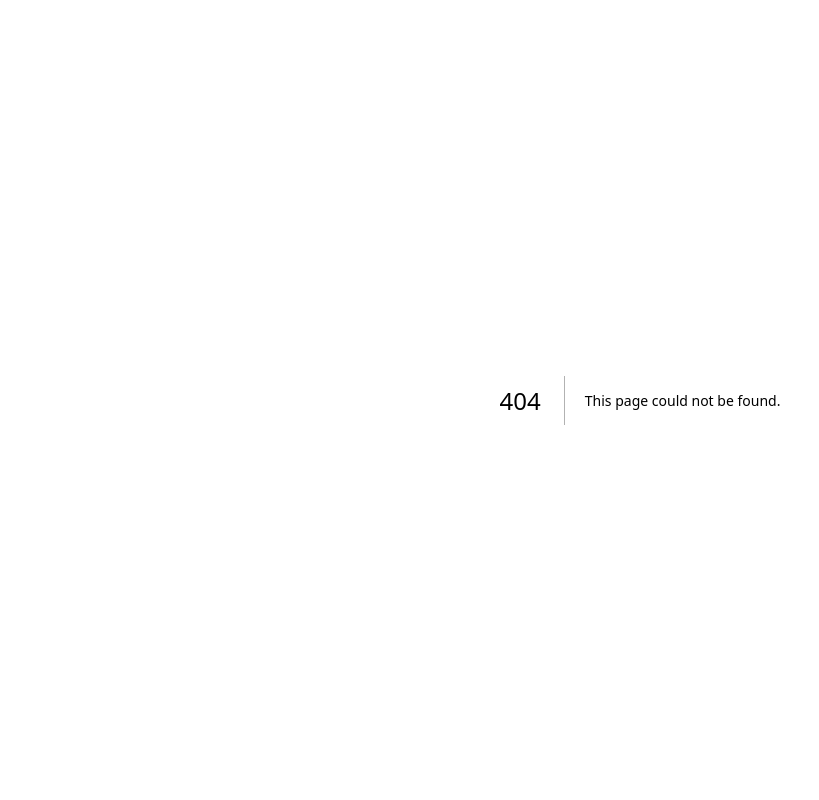
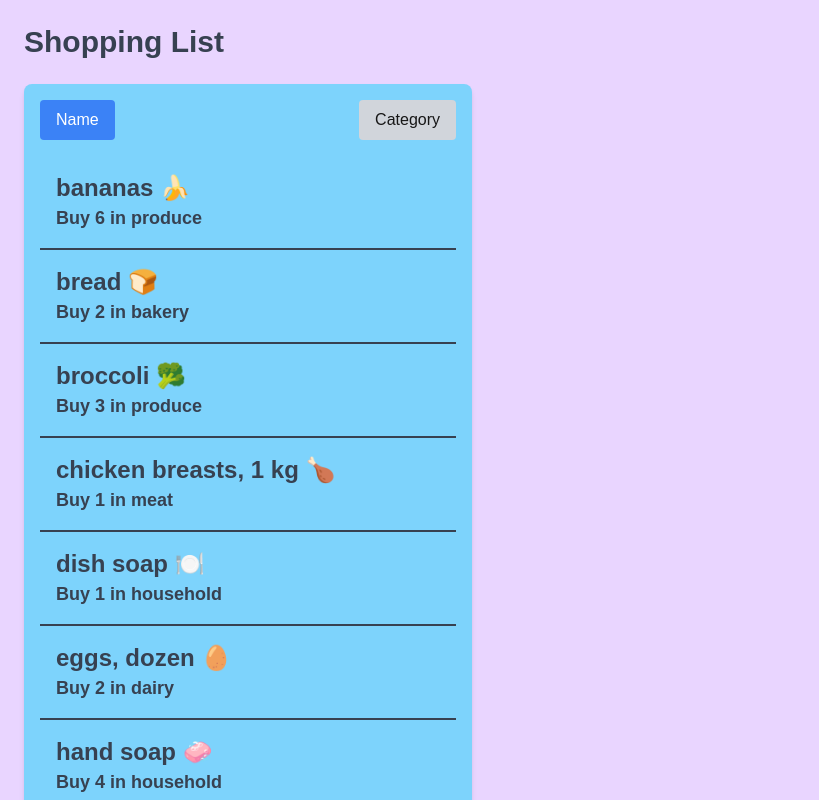
Before and after one commit to jacobJ-TheCreator/cprg306-assignments, a Next.js app: page /week-6 in a window 1280 px wide. Before the commit this address had no page. Shown: the top 800 px of the page, without its empty margins (0-819 px from the left). Built offline with nearby package versions, Linux system fonts and the light colour scheme.

Commit message:
lab 6
final 2025-03-4

```diff
--- a/app/page.js
+++ b/app/page.js
@@ -14,6 +14,8 @@
       <p><Link href="http://localhost:3000/week-3">Week 3 Assignment</Link></p>
       <p><Link href="http://localhost:3000/week-4">Week 4 Assignment</Link></p>
       <p><Link href="http://localhost:3000/week-5">Week 5 Assignment</Link></p>
+      <p><Link href="http://localhost:3000/week-6">Week 6 Assignment</Link></p>
+
     </div>
   );
 
--- /dev/null
+++ b/app/week-6/item-list.js
@@ -0,0 +1,43 @@
+//2025-03-04
+"use client";
+import React, { useState } from "react";
+import Item from "./item";
+import itemsData from "./items.json";
+
+export default function ItemList() {
+    const [items] = useState(itemsData);
+    const [sortBy, setSortBy] = useState("name");
+    const sortedItems = [...items].sort((a, b) => {
+        if (sortBy === "name") {
+            return a.name.localeCompare(b.name);
+        } else if (sortBy === "category") {
+            return a.category.localeCompare(b.category);
+        }
+        return 0;
+    });
+
+    return (
+        <main className="max-w-md bg-sky-300 shadow-md rounded-lg p-4">
+            <div className="flex justify-between mb-4">
+                <button
+                    className={`px-4 py-2 rounded ${sortBy === "name" ? "bg-blue-500 text-white" : "bg-gray-300"}`}
+                    onClick={() => setSortBy("name")}
+                >
+                    Name
+                </button>
+                <button
+                    className={`px-4 py-2 rounded ${sortBy === "category" ? "bg-blue-500 text-white" : "bg-gray-300"}`}
+                    onClick={() => setSortBy("category")}
+                >
+                    Category
+                </button>
+            </div>
+
+            <ul>
+                {sortedItems.map((item) => (
+                    <Item key={item.id} name={item.name} quantity={item.quantity} category={item.category} />
+                ))}
+            </ul>
+        </main>
+    );
+}
--- /dev/null
+++ b/app/week-6/item.js
@@ -0,0 +1,14 @@
+import React from "react";
+
+export default function Item(props) {
+
+    return (
+        <li className="p-4 border-b-2 border-gray-700 flex justify-between items-start">
+            <div className="flex flex-col">
+                <p className="text-2xl text-gray-700 font-semibold">{props.name}</p>
+                <p className="text-lg text-gray-700 font-semibold">Buy {props.quantity} in {props.category} </p>
+            </div>
+
+        </li>
+    );
+}
--- /dev/null
+++ b/app/week-6/items.json
@@ -0,0 +1,74 @@
+[
+    {
+      "id": "1h2GJKH12gkHG31h1H",
+      "name": "milk, 4 L 🥛",
+      "quantity": 1,
+      "category": "dairy"
+    },
+    {
+      "id": "2KJH3k2j3H1k2J3K1H",
+      "name": "bread 🍞",
+      "quantity": 2,
+      "category": "bakery"
+    },
+    {
+      "id": "3h2KJH3k2j3H1k2J3",
+      "name": "eggs, dozen 🥚",
+      "quantity": 2,
+      "category": "dairy"
+    },
+    {
+      "id": "4k2J3K1H2GJKH12gk",
+      "name": "bananas 🍌",
+      "quantity": 6,
+      "category": "produce"
+    },
+    {
+      "id": "5H1h1H2KJH3k2j3H",
+      "name": "broccoli 🥦",
+      "quantity": 3,
+      "category": "produce"
+    },
+    {
+      "id": "6H1k2J3K1H2GJKH1",
+      "name": "chicken breasts, 1 kg 🍗",
+      "quantity": 1,
+      "category": "meat"
+    },
+    {
+      "id": "7gkHG31h1H2KJH3k",
+      "name": "pasta sauce 🍝",
+      "quantity": 3,
+      "category": "canned goods"
+    },
+    {
+      "id": "8j3H1k2J3K1H2GJK",
+      "name": "spaghetti, 454 g 🍝",
+      "quantity": 2,
+      "category": "dry goods"
+    },
+    {
+      "id": "9H12gkHG31h1H2KJ",
+      "name": "toilet paper, 12 pack 🧻",
+      "quantity": 1,
+      "category": "household"
+    },
+    {
+      "id": "10H3k2j3H1k2J3K1",
+      "name": "paper towels, 6 pack",
+      "quantity": 1,
+      "category": "household"
+    },
+    {
+      "id": "11k2J3K1H2GJKH12",
+      "name": "dish soap 🍽️",
+      "quantity": 1,
+      "category": "household"
+    },
+    {
+      "id": "12GJKH12gkHG31h1",
+      "name": "hand soap 🧼",
+      "quantity": 4,
+      "category": "household"
+    }
+  ]
--- /dev/null
+++ b/app/week-6/page.js
@@ -0,0 +1,12 @@
+import React from "react";
+import ItemList from "./item-list";
+
+export default function Page() {
+    return (
+        <main className="min-h-screen bg-purple-200 p-6">
+
+            <h1 className="text-3xl font-bold text-gray-700 mb-6">Shopping List</h1>
+            <ItemList />
+        </main>
+    );
+}
```
